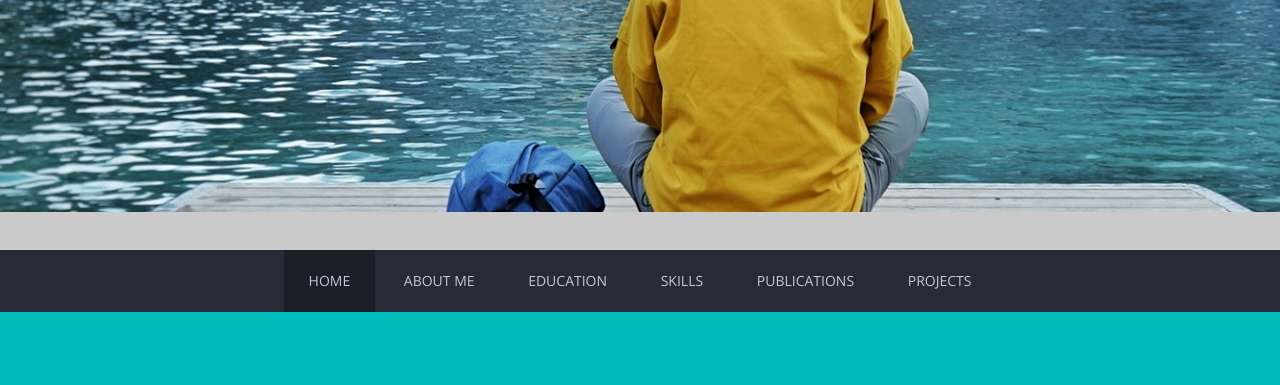
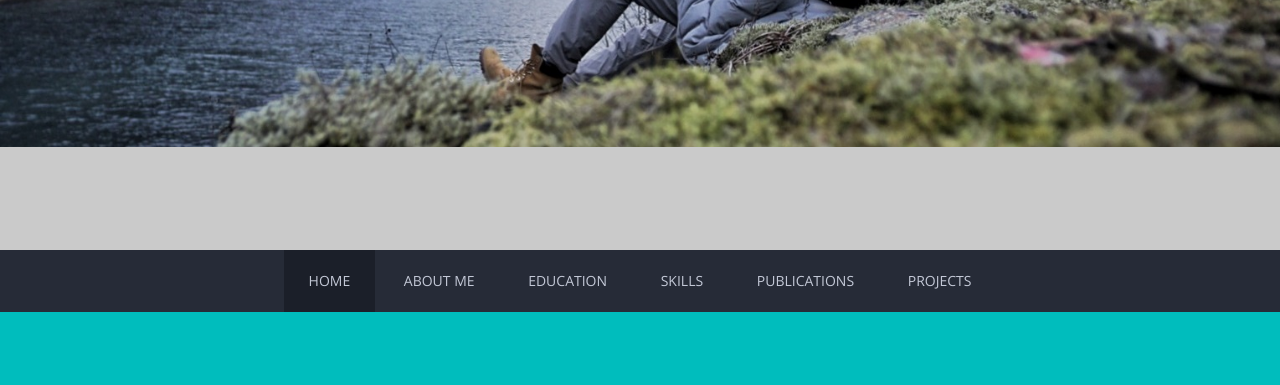
Before and after one commit to Super-Shen/super-shen.github.io, a plain HTML site: page aboutme/index.html in a window 1280 px wide. Shown: the part 490-875 px from the top of the page. Drawn offline with nearby package versions, Linux system fonts and the light colour scheme.

Commit message:
Site updated: 2021-03-03 11:59:42

```diff
--- a/aboutme/index.html
+++ b/aboutme/index.html
@@ -31,7 +31,7 @@
     <!--banner start-->
     <div class="banner row" id="banner">
       <div class="col-xs-12 col-sm-12 col-md-12 col-lg-12 noPadd">
-        <img src="images/banner4.jpg"/>
+        <img src="images/banner3.jpg"/ style="width: 100%">
       </div>
     </div>
     <!--banner end-->
```
